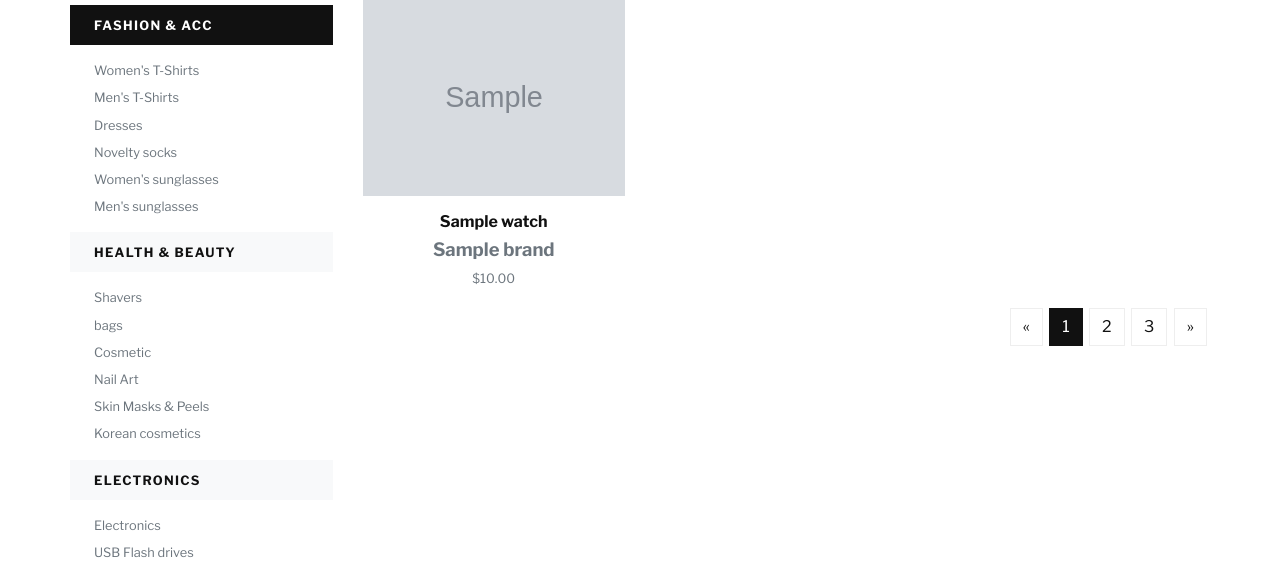
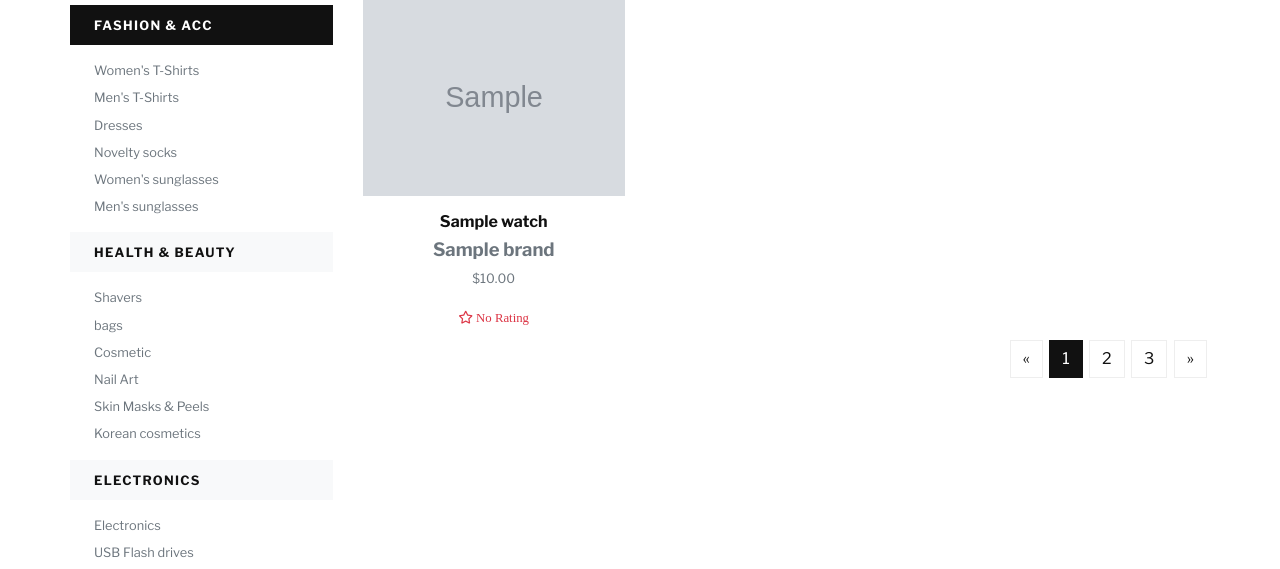
Before and after one commit to ElJefe111944/Milestone-4, a Django app: page /all_watches/ in a window 1280 px wide. Shown: the part 418-987 px from the top of the page. Run offline with Django 3.2, Linux system fonts and the light colour scheme; tables that the repository leaves empty hold one stand-in row (values such as "Sample post"); grey boxes marked "Sample" are stand-in pictures; some libraries are stand-ins or nearby versions; some web fonts are replaced.

Commit message:
Rating section added to all watches template

```diff
--- a/watches/templates/watches/all_watches.html
+++ b/watches/templates/watches/all_watches.html
@@ -175,6 +175,16 @@
                                 <h6> <a class="reset-anchor" href="detail.html">{{ watch.name }}</a></h6>
                                 <h5 class="text-muted"> <a class="reset-anchor" href="detail.html">{{ watch.brand.friendly_name }}</a></h5>
                                 <p class="small text-muted">${{ watch.price }}</p>
+                                                        <!-- Rating -->
+                        <ul class="list-inline mb-2">
+                            {% if watches.rating %}
+                            <li class="list-inline-item m-0 text-muted"><i class="fas fa-star small text-warning"> {{ watches.rating }} / 10</i></li>
+                            {% else %}
+                                <li class="list-inline-item m-0"><i class="fas fa-star small text-danger"> No Rating</i>
+                            {% endif %}
+                            </li>
+                        </ul>
+                        <!--end of Rating  -->
                             </div>
                         </div>
                         {% endfor %}
--- a/watches/templates/watches/watch_detail.html
+++ b/watches/templates/watches/watch_detail.html
@@ -49,10 +49,11 @@
                             {% if watches.rating %}
                             <li class="list-inline-item m-0 text-muted"><i class="fas fa-star small text-warning"> {{ watches.rating }} / 10</i></li>
                             {% else %}
-                                <li class="list-inline-item m-0"><i class="fas fa-star small text-danger">No Rating</i>
+                                <li class="list-inline-item m-0"><i class="fas fa-star small text-danger"> No Rating</i>
                             {% endif %}
                             </li>
                         </ul>
+                        <!--end of Rating  -->
                         <h1>{{ watch.name }}</h1>
                         <p class="text-muted lead">${{ watch.price }}</p>
                         <p class="text-small mb-4">{{ watch.description }}</p>
```
